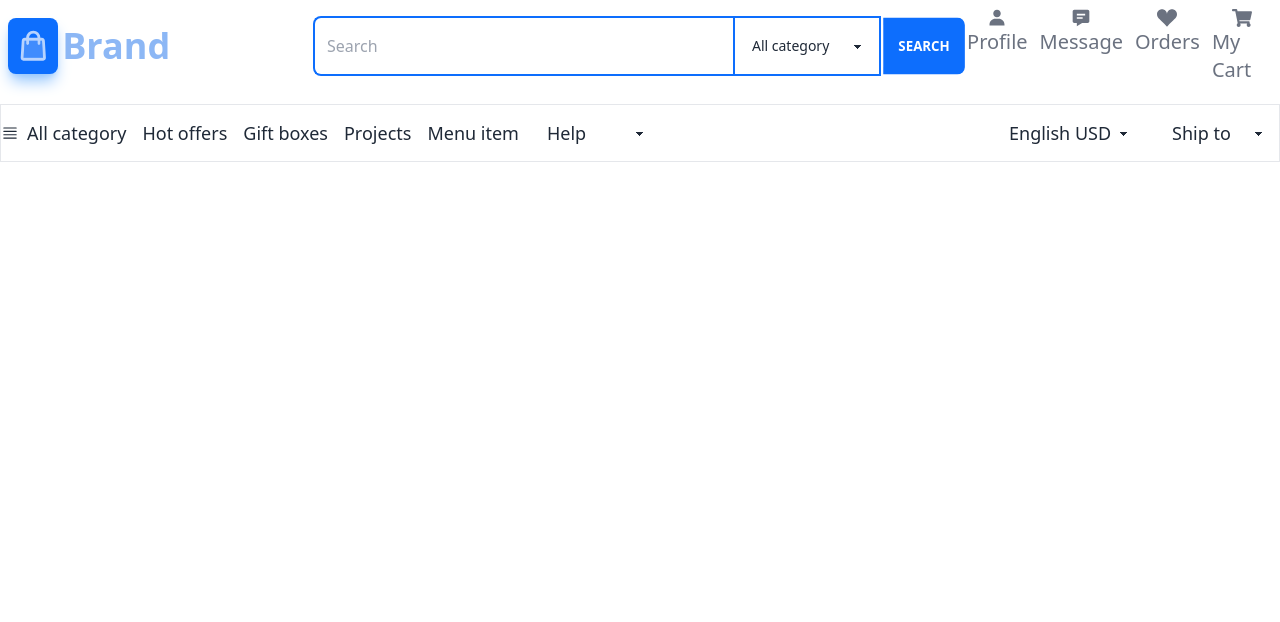
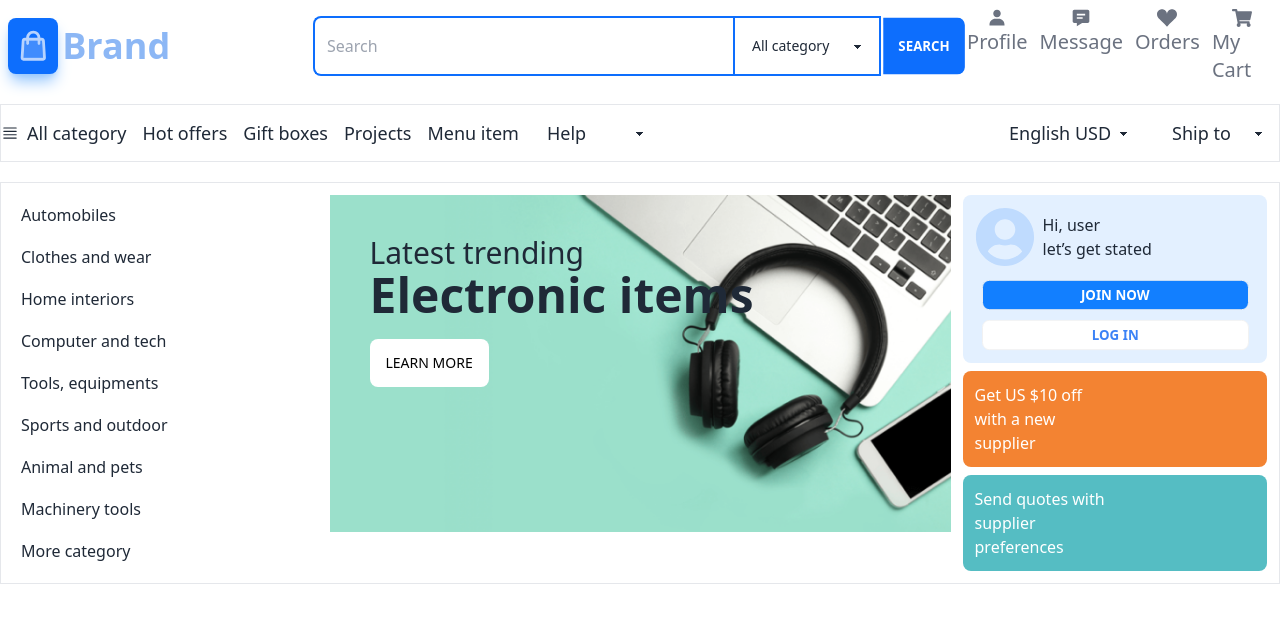
Before and after one commit to chand-stack/e-commerce, a React (Vite) app: page / in a window 1280 px wide. Shown: the top 622 px of the page. Built offline with nearby package versions, Linux system fonts and the light colour scheme.

Commit message:
Chore: Banner section added

```diff
--- a/src/Components/Pages/Home/Home.jsx
+++ b/src/Components/Pages/Home/Home.jsx
@@ -1,3 +1,4 @@
+import Banner from "../../Shared/Banner";
 import Nav from "../../Shared/Nav";
 import Tabs from "../../Shared/Tabs";
 
@@ -10,7 +11,7 @@ const Home = () => {
             <Tabs></Tabs>
             </div>
             </div>
-
+            <Banner></Banner>
 
         </div>
     );
--- /dev/null
+++ b/src/Components/Shared/Banner.jsx
@@ -0,0 +1,58 @@
+import { Link } from "react-router-dom";
+import banner from '../../assets/Banner-board-800x420 2.png'
+
+import { FaUserCircle } from "react-icons/fa";
+
+const Banner = () => {
+    return (
+        <>
+        <div>
+
+            <div className="grid lg:grid-cols-4 gap-3 border p-3 mt-28 lg:mt-5 mb-5 ">
+                <div className="hidden lg:flex flex-col">
+                    <p  className=' flex-grow p-2 hover:font-semibold hover:bg-blue-200 hover:duration-1000 hover:rounded-lg'><Link>Automobiles</Link></p>
+                    <p  className=' flex-grow p-2 hover:font-semibold hover:bg-blue-200  hover:duration-1000 hover:rounded-lg'><Link >Clothes and wear</Link></p>
+                    <p  className=' flex-grow p-2 hover:font-semibold hover:bg-blue-200 hover:duration-1000 hover:rounded-lg'><Link >Home interiors</Link></p>
+                    <p  className=' flex-grow p-2 hover:font-semibold hover:bg-blue-200 hover:duration-1000 hover:rounded-lg'><Link >Computer and tech</Link></p>
+                    <p  className=' flex-grow p-2 hover:font-semibold hover:bg-blue-200 hover:duration-1000 hover:rounded-lg'><Link >Tools, equipments</Link></p>
+                    <p  className=' flex-grow p-2 hover:font-semibold hover:bg-blue-200 hover:duration-1000 hover:rounded-lg'><Link>Sports and outdoor</Link></p>
+                    <p  className=' flex-grow p-2 hover:font-semibold hover:bg-blue-200 hover:duration-1000 hover:rounded-lg'><Link >Animal and pets</Link></p>
+                    <p  className=' flex-grow p-2 hover:font-semibold hover:bg-blue-200 hover:duration-1000 hover:rounded-lg'><Link >Machinery tools</Link></p>
+                    <p  className=' p-2 hover:font-semibold hover:bg-blue-200 hover:duration-1000 hover:rounded-lg'><Link>More category</Link></p>
+                </div>
+                <div className="lg:col-span-2 relative">
+                  <img className="w-full " src={banner} alt="" />
+                  <div className="absolute top-5 md:top-10 left-5 md:left-10">
+                       <h1 className="text-xl md:text-3xl md:font-medium">Latest trending</h1>
+                       <h1 className="text-xl font-bold md:text-5xl md:font-bold">Electronic items</h1>
+                       <button className="font-medium mt-5 btn btn-sm md:btn-md bg-white text-blue-500 md:text-black border-none">Learn more</button>
+                  </div>
+                </div>
+
+                <div className="hidden lg:flex flex-col gap-2">
+                    <div className="flex-grow bg-[#E3F0FF] p-3 space-y-3 rounded-lg">
+                        <div className="flex items-center gap-2">
+                        <FaUserCircle className="text-blue-200 text-6xl"></FaUserCircle>
+                        <h1 className="font-medium">Hi, user <br /> let’s get stated</h1>
+                        </div>
+                       <div className=" flex flex-col gap-2">
+                       <button className="btn bg-[#127FFF] text-white btn-sm">Join Now</button>
+                        <button className="btn text-blue-500 bg-white btn-sm">Log in</button>
+                       </div>
+                    </div>
+
+                    <div className=" flex-grow bg-[#F38332] font-medium p-3 text-white rounded-lg">
+                      <p>Get US $10 off <br /> with a new <br /> supplier</p>
+                    </div>
+                    <div className="flex-grow bg-[#55BDC3] font-medium p-3 text-white rounded-lg">
+                      <p>Send quotes with <br /> supplier <br /> preferences</p>
+                    </div>
+                </div>
+            </div>
+
+        </div>
+        </>
+    );
+};
+
+export default Banner;
```
Also changed, not shown: src/assets/Banner-board-800x420 2.png (added).
